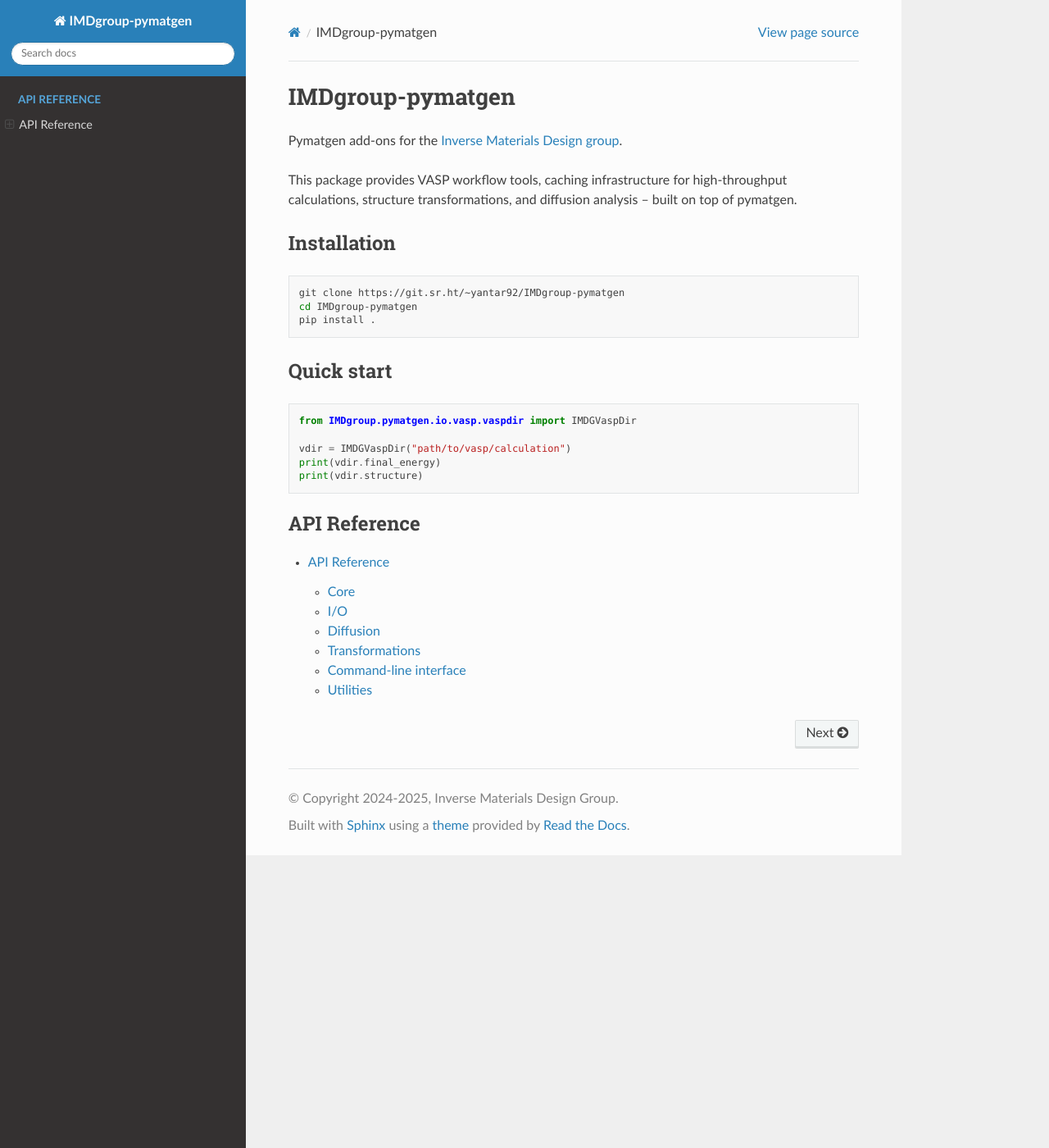
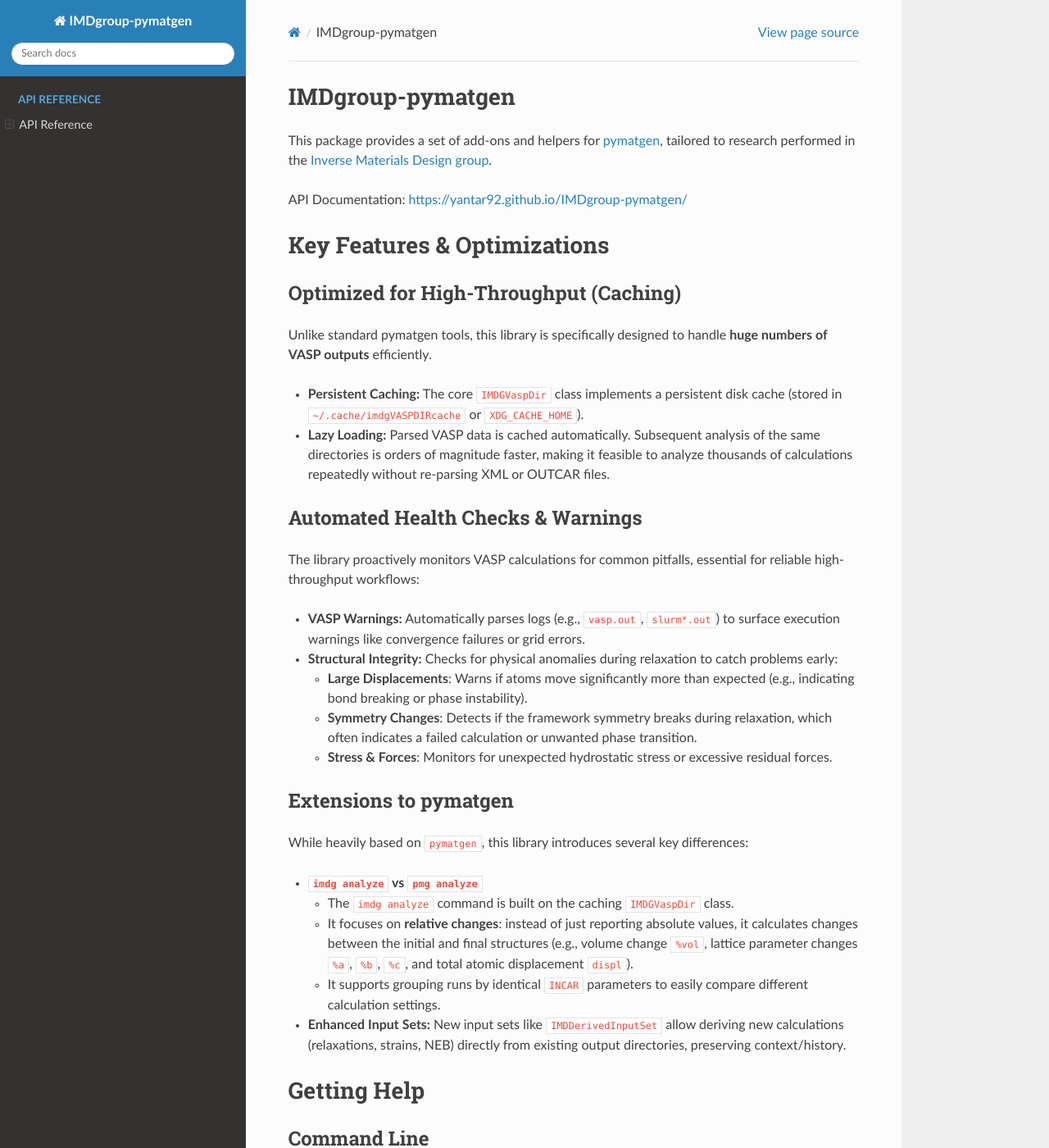
Before and after one commit to yantar92/IMDgroup-pymatgen, a Sphinx documentation site: the page built from docs/index.md, in a window 1280 px wide and 1400 px high. Shown: the whole window at 82% size. Built offline with Sphinx 7.4.7 and the Read the Docs theme 3.1.0, drawn with Linux system fonts in a browser that asks for light colours; some of the changed text lies outside the part shown.

Commit message:
Include README.md into the github pages

````diff
--- a/README.md
+++ b/README.md
@@ -4,6 +4,8 @@
 
 This package provides a set of add-ons and helpers for [pymatgen](https://pymatgen.org/),
 tailored to research performed in the [Inverse Materials Design group](https://www.oimalyi.org/).
+
+API Documentation: <https://yantar92.github.io/IMDgroup-pymatgen/>
 
 
 # Key Features & Optimizations
--- a/README.org
+++ b/README.org
@@ -4,6 +4,8 @@
 
 This package provides a set of add-ons and helpers for [[https://pymatgen.org/][pymatgen]],
 tailored to research performed in the [[https://www.oimalyi.org/][Inverse Materials Design group]].
+
+API Documentation: [[https://yantar92.github.io/IMDgroup-pymatgen/]]
 
 * Key Features & Optimizations
 
--- a/docs/conf.py
+++ b/docs/conf.py
@@ -27,6 +27,7 @@
     "sphinx.ext.viewcode",
     "sphinx.ext.intersphinx",
     "autodocsumm",
+    "myst_parser",
 ]
 
 # Napoleon settings (Google-style docstrings)
@@ -61,7 +62,7 @@
 templates_path = ["_templates"]
 
 # Source suffix
-source_suffix = ".rst"
+source_suffix = {".rst": "restructuredtext", ".md": "markdown"}
 master_doc = "index"
 
 # Patterns to exclude
--- /dev/null
+++ b/docs/index.md
@@ -0,0 +1,9 @@
+```{include} ../README.md
+```
+
+```{toctree}
+:maxdepth: 2
+:caption: API Reference
+
+api
+```
--- a/docs/index.rst
+++ /dev/null
@@ -1,34 +0,0 @@
-IMDgroup-pymatgen
-==================
-
-Pymatgen add-ons for the `Inverse Materials Design group <https://www.oimalyi.org/>`_.
-
-This package provides VASP workflow tools, caching infrastructure for
-high-throughput calculations, structure transformations, and diffusion
-analysis -- built on top of pymatgen.
-
-Installation
-------------
-
-.. code-block:: bash
-
-   git clone https://git.sr.ht/~yantar92/IMDgroup-pymatgen
-   cd IMDgroup-pymatgen
-   pip install .
-
-Quick start
------------
-
-.. code-block:: python
-
-   from IMDgroup.pymatgen.io.vasp.vaspdir import IMDGVaspDir
-
-   vdir = IMDGVaspDir("path/to/vasp/calculation")
-   print(vdir.final_energy)
-   print(vdir.structure)
-
-.. toctree::
-   :maxdepth: 2
-   :caption: API Reference
-
-   api
--- a/pyproject.toml
+++ b/pyproject.toml
@@ -40,6 +40,7 @@
     "sphinx>=7.0",
     "sphinx-rtd-theme>=2.0",
     "autodocsumm>=0.2",
+    "myst-parser>=2.0",
 ]
 
 [project.scripts]
````
